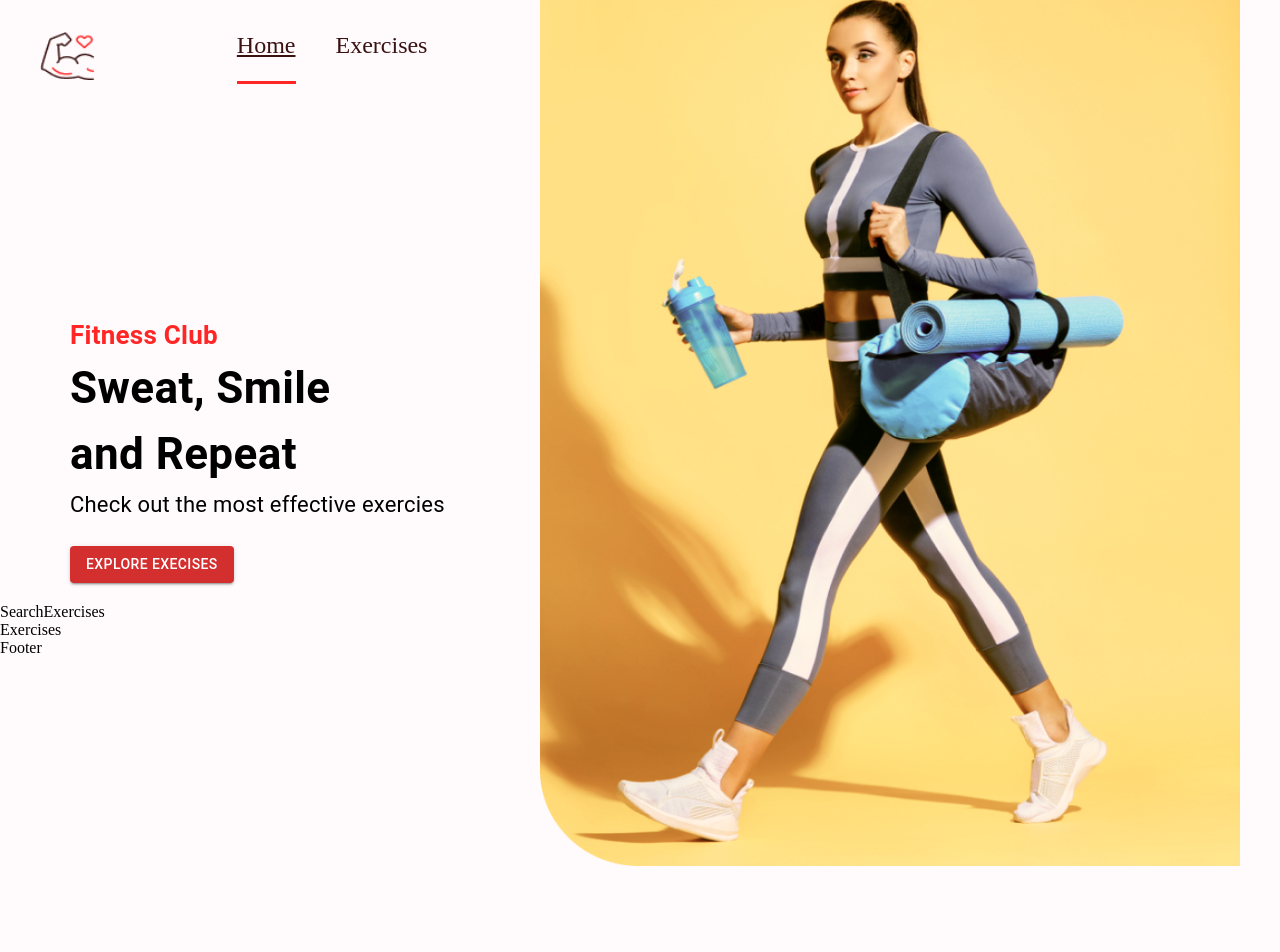
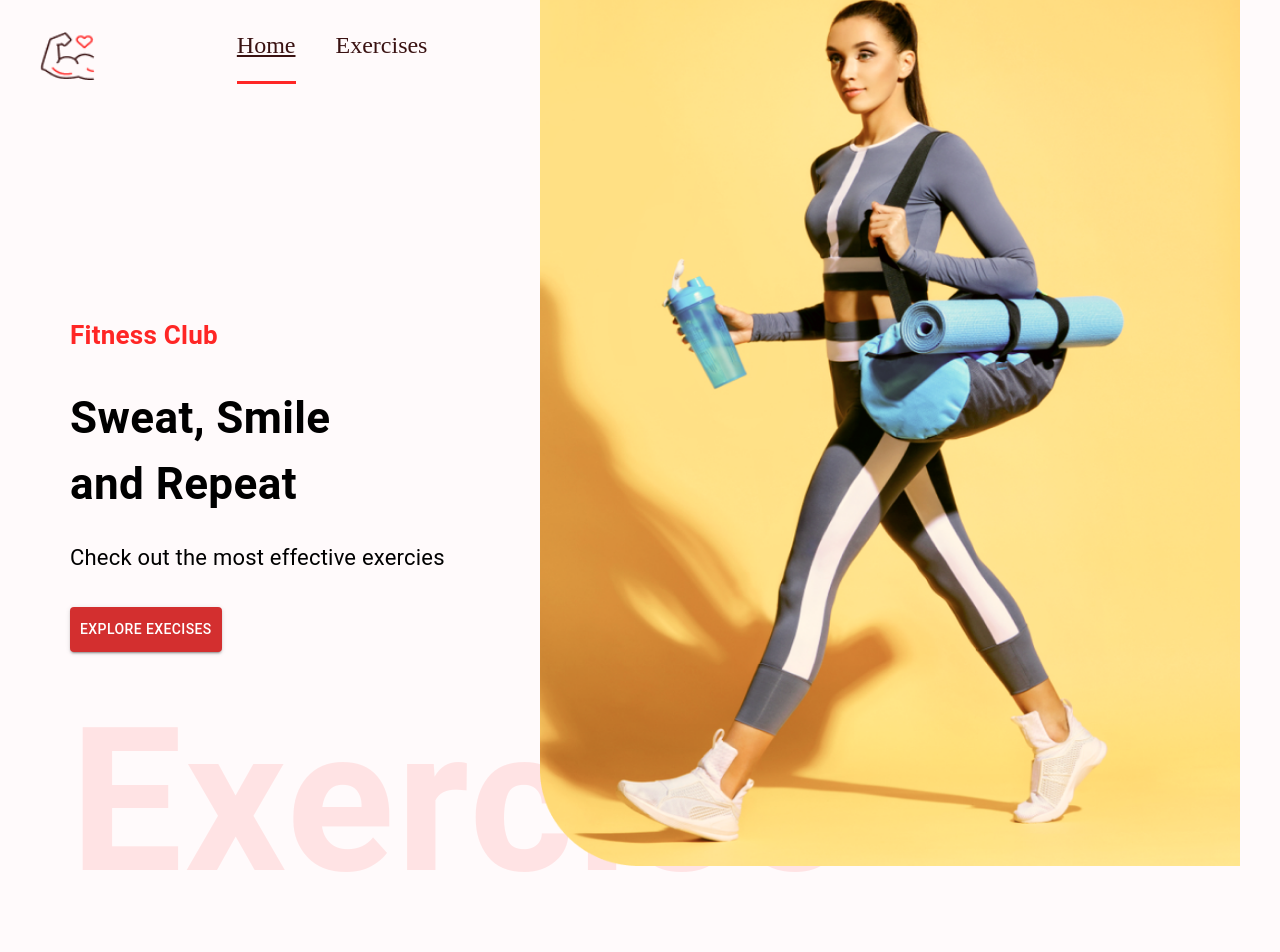
Before and after one commit to Debasmit1/gymfitness, a React (Create React App) app: page / in a window 1280 px wide. Shown: the top 952 px of the page. Before the commit the page ends 866 px from the top, so only its background shows below. Built offline with nearby package versions, Linux system fonts and the light colour scheme.

Commit message:
done with the start page

```diff
--- a/src/components/HeroBanner.js
+++ b/src/components/HeroBanner.js
@@ -18,15 +18,36 @@ const HeroBanner = () => {
       <Typography
         fontWeight={700}
         sx={{ fontSize: { lg: "44px", xs: "40px" } }}
+        mb="23px"
+        mt="30px"
       >
         Sweat, Smile <br /> and Repeat
       </Typography>
-      <Typography fontSize="22px" lineHeight="35px" marginBottom={3}>
+      <Typography fontSize="22px" lineHeight="35px" mb={4}>
         Check out the most effective exercies
       </Typography>
-      <Button variant="contained" color="error" href="#exercises">
+      <Button
+        variant="contained"
+        color="error"
+        href="#exercises"
+        sx={{
+          backgroundColor: "ff2625",
+          padding: "10px",
+        }}
+      >
         Explore Execises
       </Button>
+      <Typography
+        fontWeight={600}
+        color="#ff2625"
+        sx={{
+          opacity: 0.1,
+          display: { lg: "block", xs: "none" },
+        }}
+        fontSize="200px"
+      >
+        Exercise
+      </Typography>
       <img src={HeroBannerImage} alt="banner" className="hero-banner-img" />
     </Box>
   );
```
